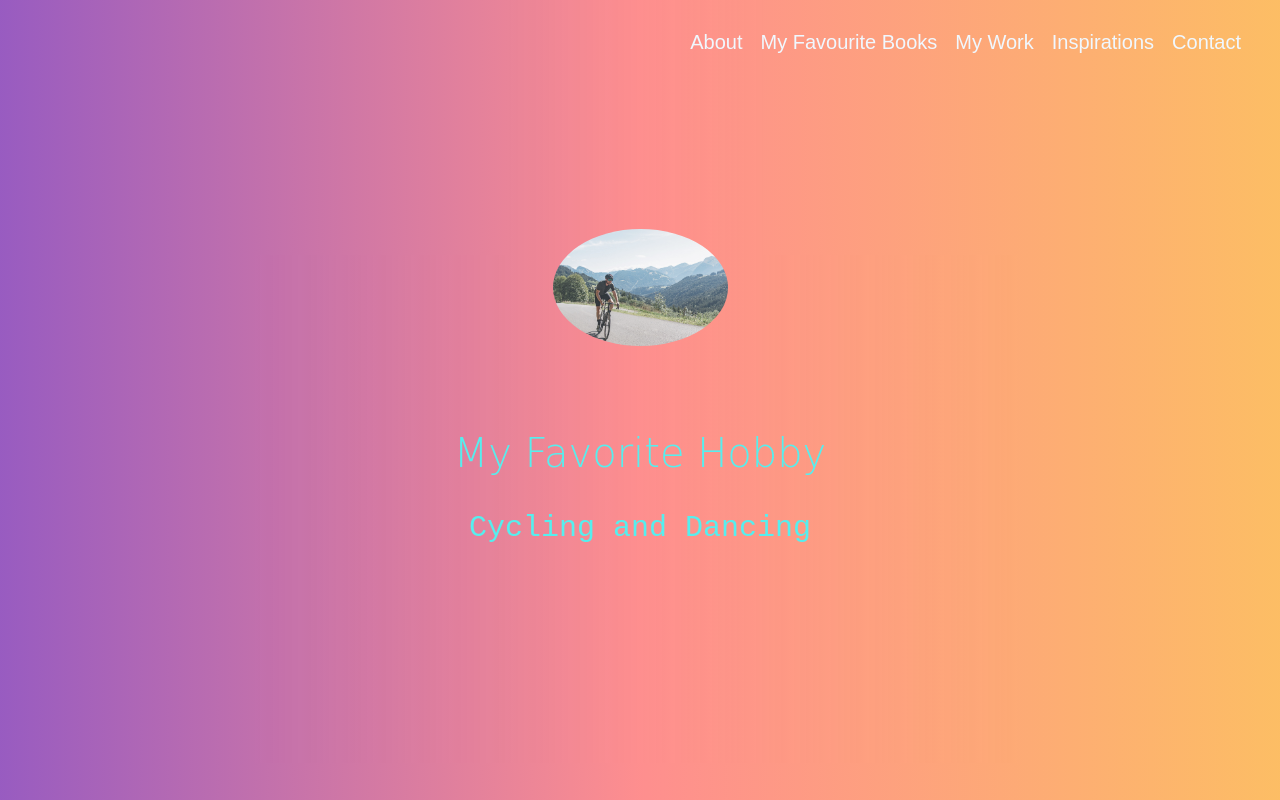
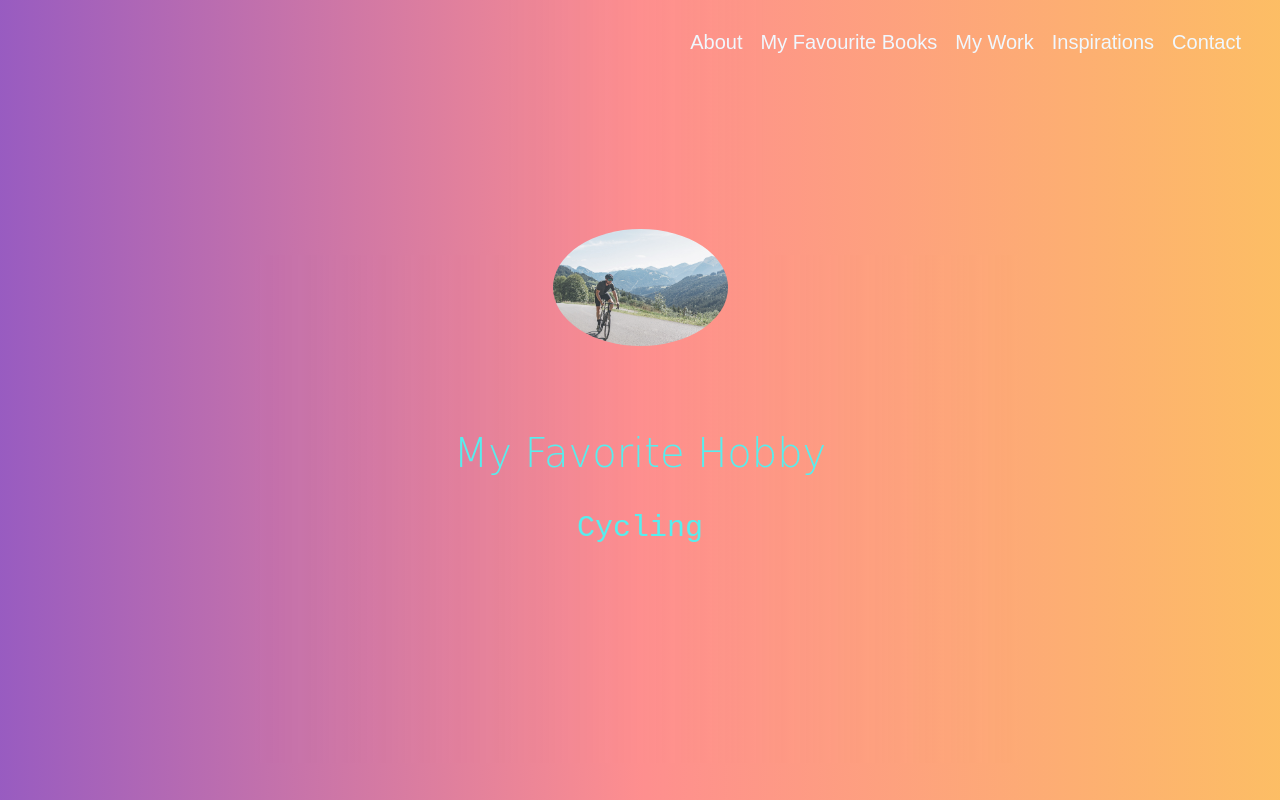
Before and after one commit to IshaanSaxen/ADV-C58-Class-project-by-Ishaan-Saxena, a plain HTML site: page index.html in a window 1280 px wide. Shown: the top 800 px of the page. Drawn offline with Linux system fonts and the light colour scheme; a web font is replaced by a local one.

Commit message:
Add files via upload

```diff
--- a/index.html
+++ b/index.html
@@ -25,7 +25,7 @@
                 My Favorite Hobby
             </h1>
             <h2>
-                Cycling and Dancing
+                Cycling
             </h2>
         </div>
     </section>
```
